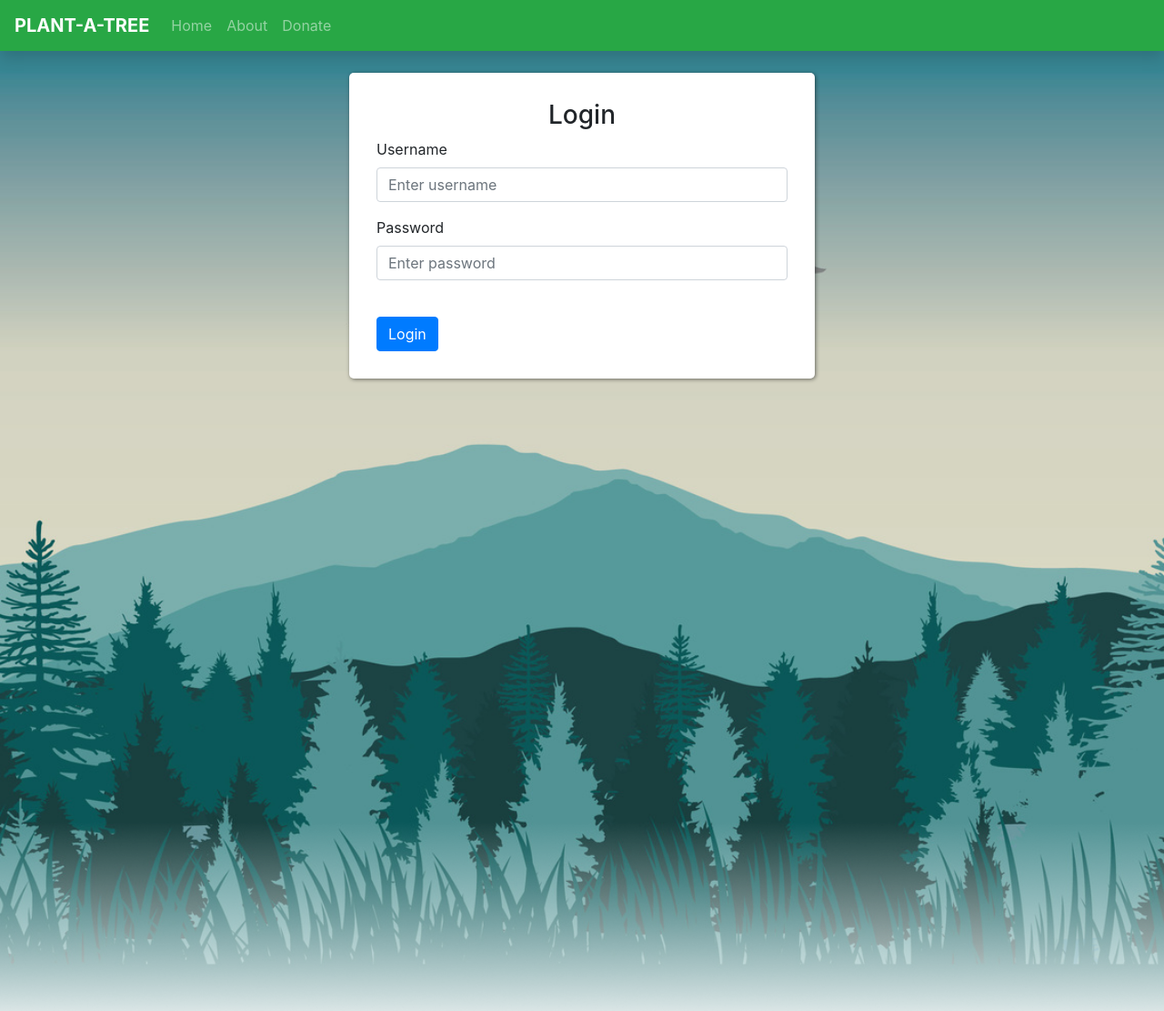
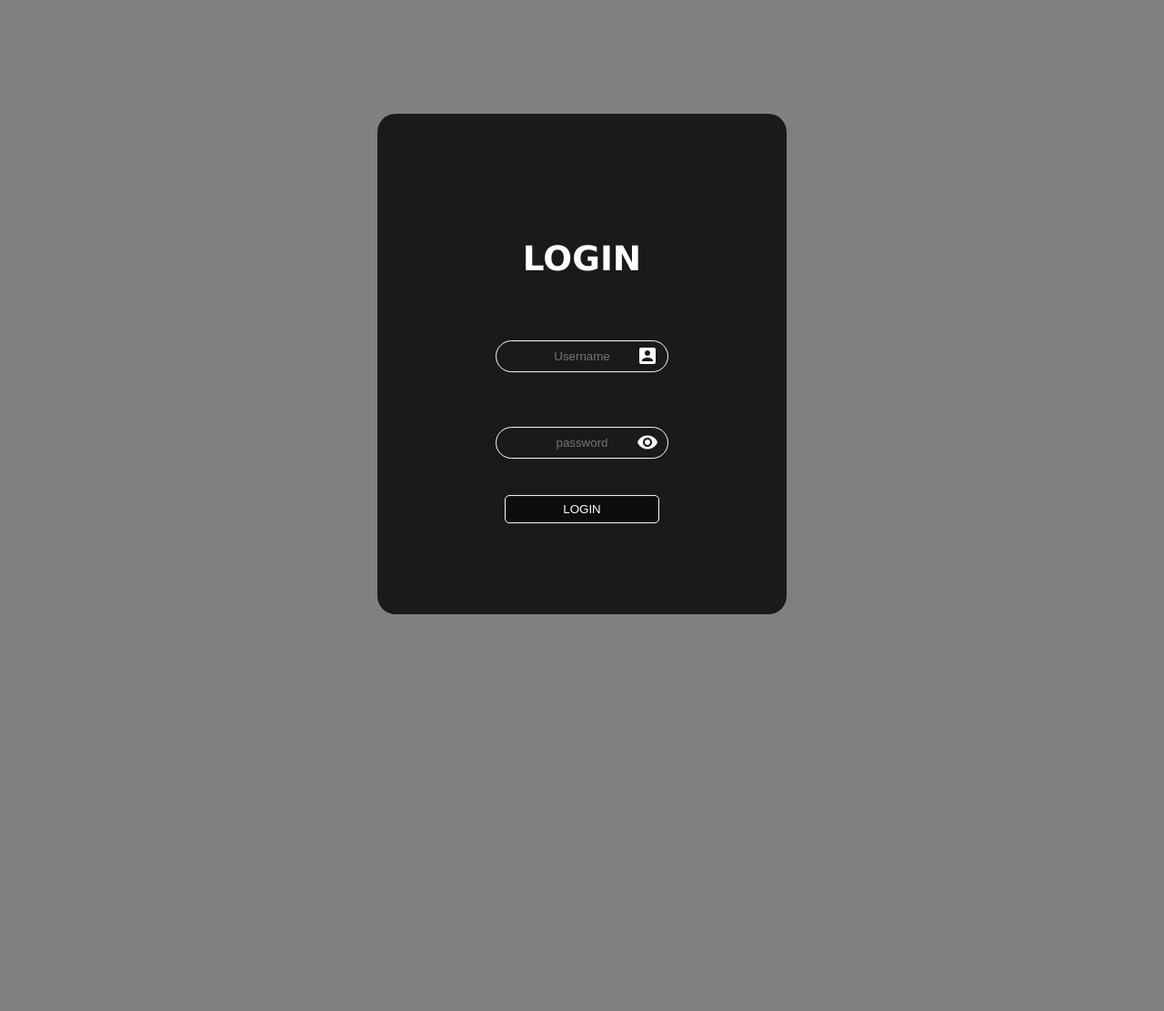
Before and after one commit to xioxet/save-the-trees, a Flask app: page /login in a window 1280 px wide. Shown: the whole page at 91% size. After the commit the page ends 675 px from the top, so only its background shows below. Run offline with Flask 3, Linux system fonts and the light colour scheme; some libraries are stand-ins or nearby versions.

Commit message:
Update login.html

```diff
--- a/templates/login.html
+++ b/templates/login.html
@@ -1,29 +1,110 @@
-{% extends "form_base.html" %}
+<!DOCTYPE html>
+<html lang="en">
+<head>
+  <meta http-equiv="X-UA-Compatible" content="IE=edge"/>
+  <title>Login</title>
+  <meta name="viewport" content="width=device-width, initial-scale=1"/>
+  <link href="https://fonts.googleapis.com/icon?family=Material+Icons" rel="stylesheet"/>
 
-{% block form %}
-<form method="POST">
-  <h3 align="center">Login</h3>
-  <div class="form-group">
-    <label for="username">Username</label>
-    <input
-      type="text"
-      class="form-control"
-      id="username"
-      name="username"
-      placeholder="Enter username"
-    />
-  </div>
-  <div class="form-group">
-    <label for="password">Password</label>
-    <input
-      type="password"
-      class="form-control"
-      id="password"
-      name="password"
-      placeholder="Enter password"
-    />
-  </div>
-  <br />
-  <button type="submit" class="btn btn-primary">Login</button>
-</form>
-{% endblock %}
+  <style>
+    body {
+    margin: 0;
+    padding: 0;
+    font-family: Verdana, Geneva, Tahoma, sans-serif;
+    background: grey;
+  }
+
+
+  .login-form {
+    width: 250px;
+    padding: 100px;
+    background: rgba(0, 0, 0, 0.8);
+    position: absolute;
+    top: 50%;
+    left: 50%;
+    transform: translate(-50%, -50%);
+    color: white;
+    text-align: center;
+    border-radius: 20px;
+    font-size: 2rem;
+  }
+
+  .header h3 {
+    margin: 0;
+    padding: 30px;
+  }
+
+  .login-form input[type="username"],
+  .login-form input[type="password"] {
+    background: none;
+    border: 1px solid white;
+    outline: none;
+    border-radius: 20px;
+    color: white;
+    padding: 9px;
+    margin: 30px auto;
+    text-align: center;
+    width: 170px;
+  }
+
+  .login-form input[type="username"]:focus,
+  .login-form input[type="password"]:focus {
+    border: 2px solid rgb(128, 0, 122);
+  }
+
+  .login-form input[type="submit"] {
+    padding: 7px 20px;
+    background: rgba(0, 0, 0, 0.5);
+    border: 1px solid white;
+    border-radius: 5px;
+    outline: none;
+    color: white;
+    width: 170px;
+  }
+
+  .login-form input[type="submit"]:hover {
+    border: 0px;
+    color: rgb(128, 0, 122);
+    box-shadow: 3px 3px 8px rgb(128, 0, 122);
+  }
+
+  .login-form i {
+    position: absolute;
+    margin: 35px 0px 0 -35px;
+  }
+
+  .visibility:hover {
+    cursor: pointer;
+  }</style>
+</head>
+<body>
+
+
+  <form class="login-form">
+    <form method="POST">
+      <h3 align="center">LOGIN</h3>
+      <input type="username" class="form-control" id="username" name="username" placeholder="Username"/>
+      <i class="material-icons user">account_box</i>
+      <input type="password" placeholder="password" id="password"/>
+      <i class="material-icons visibility" onclick="show()">visibility</i>
+      <input button type="submit" class="btn btn-primary" value="LOGIN"/>
+    </form>
+  </form>
+</body>
+
+
+  <script src='https://www.google.com/recaptcha/api.js?render=6LdTJGgkAAAAAG6y0Q7g36W_yX1KVLxw3C8Op-zx'></script>
+  <script>const show = () => {
+    let password = document.getElementById("password");
+    let visibility = document.querySelector(".visibility");
+    if (password.type === "password") {
+      password.type = "text";
+      visibility.style.color = "rgb(128, 0, 122)";
+    } else {
+      password.type = "password";
+      visibility.style.color = "#fff";
+    }
+  };</script>
+
+
+</html>
```
